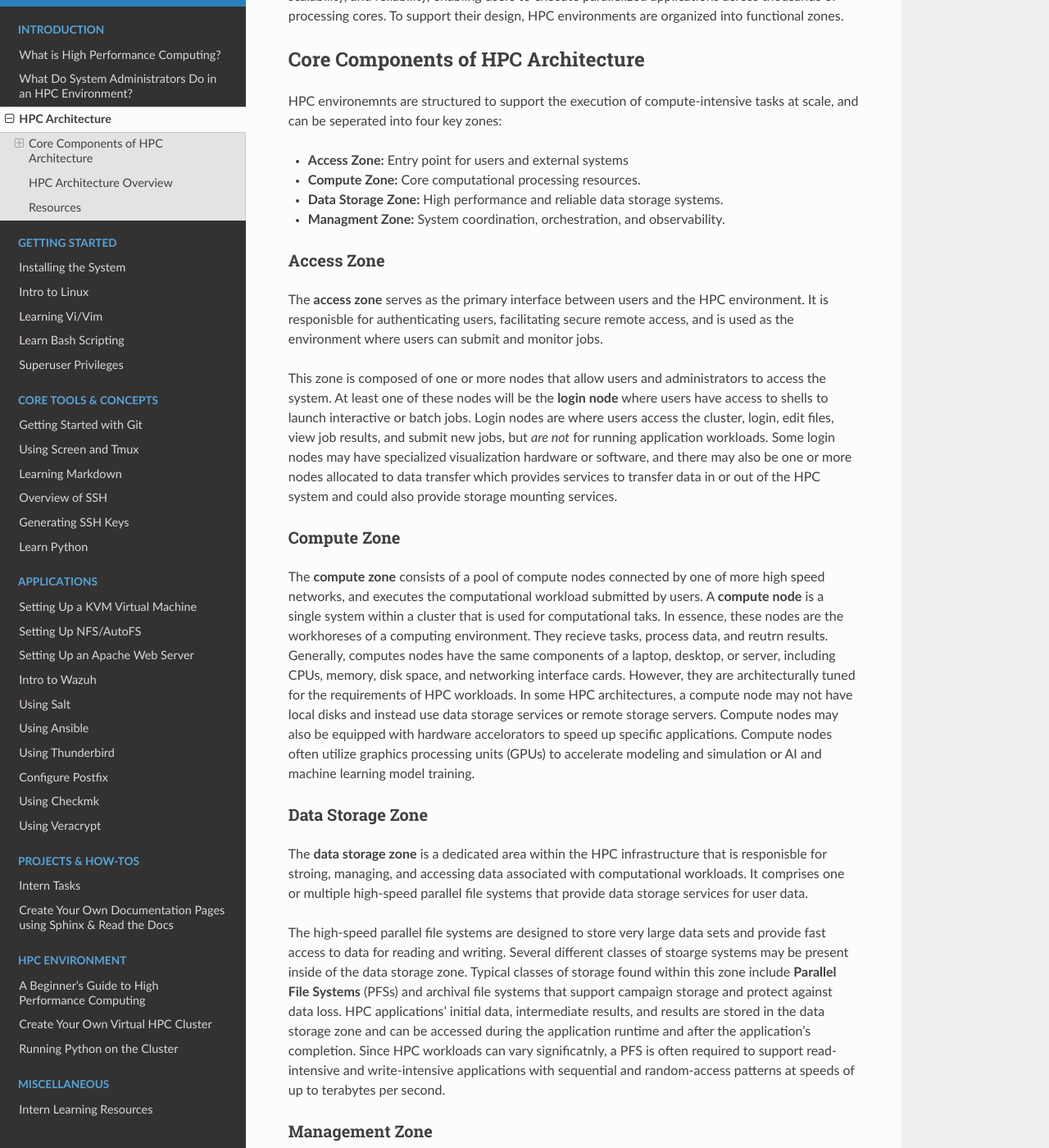
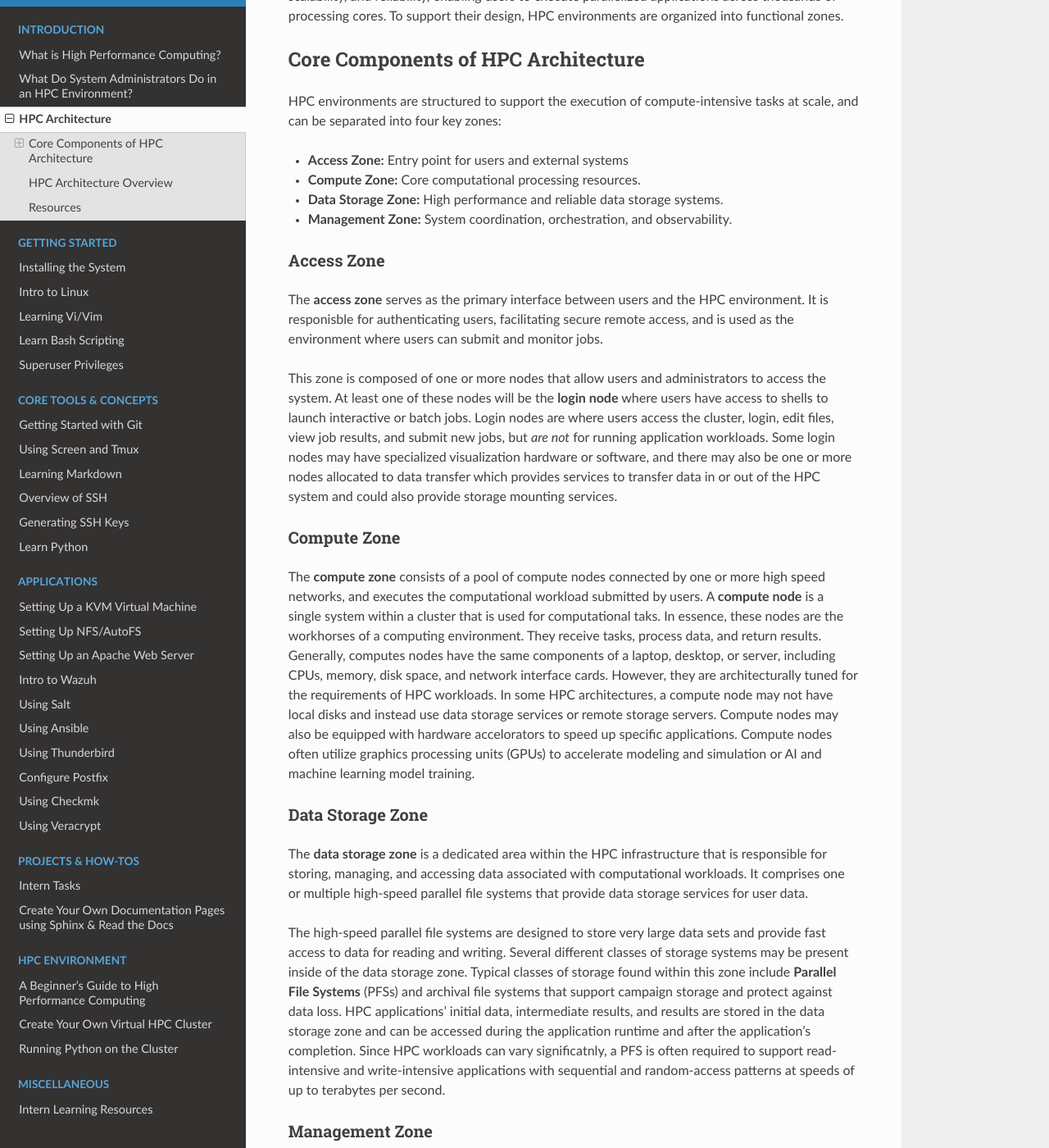
Before and after one commit to TechSquareInc/intern-playbook, a Sphinx documentation site: the page built from docs/source/introduction/hpc-architecture.md, in a window 1280 px wide and 1400 px high, scrolled down 224 px. Shown: the whole window at 82% size. Built offline with Sphinx 7.4.7 and the Read the Docs theme 3.1.0, drawn with Linux system fonts in a browser that asks for light colours; some of the changed text lies outside the part shown.

Commit message:
fix up typos and such in hpc-architecture page

```diff
--- a/docs/source/introduction/hpc-architecture.md
+++ b/docs/source/introduction/hpc-architecture.md
@@ -1,15 +1,15 @@
 # HPC Architecture
 
-HPC architectures typically consist of a collection of interconencted computing resources configured to operate as a unified system. The architecture is designed to maximize performance, scalability, and reliability, enabling users to execute parallelized applications across thousands of processing cores. To support their design, HPC environments are organized into functional zones.
+HPC architectures typically consist of a collection of interconnected computing resources configured to operate as a unified system. The architecture is designed to maximize performance, scalability, and reliability, enabling users to execute parallelized applications across thousands of processing cores. To support their design, HPC environments are organized into functional zones.
 
 ## Core Components of HPC Architecture
 
-HPC environemnts are structured to support the execution of compute-intensive tasks at scale, and can be seperated into four key zones:
+HPC environments are structured to support the execution of compute-intensive tasks at scale, and can be separated into four key zones:
 
 - **Access Zone:** Entry point for users and external systems
 - **Compute Zone:** Core computational processing resources.
 - **Data Storage Zone:** High performance and reliable data storage systems.
-- **Managment Zone:** System coordination, orchestration, and observability.
+- **Management Zone:** System coordination, orchestration, and observability.
 
 ### Access Zone
 
@@ -19,13 +19,13 @@ This zone is composed of one or more nodes that allow users and administrators t
 
 ### Compute Zone
 
-The **compute zone** consists of a pool of compute nodes connected by one of more high speed networks, and executes the computational workload submitted by users. A **compute node** is a single system within a cluster that is used for computational taks. In essence, these nodes are the workhoreses of a computing environment. They recieve tasks, process data, and reutrn results. Generally, computes nodes have the same components of a laptop, desktop, or server, including CPUs, memory, disk space, and networking interface cards. However, they are architecturally tuned for the requirements of HPC workloads. In some HPC architectures, a compute node may not have local disks and instead use data storage services or remote storage servers. Compute nodes may also be equipped with hardware accelorators to speed up specific applications. Compute nodes often utilize graphics processing units (GPUs) to accelerate modeling and simulation or AI and machine learning model training.
+The **compute zone** consists of a pool of compute nodes connected by one or more high speed networks, and executes the computational workload submitted by users. A **compute node** is a single system within a cluster that is used for computational taks. In essence, these nodes are the workhorses of a computing environment. They receive tasks, process data, and return results. Generally, computes nodes have the same components of a laptop, desktop, or server, including CPUs, memory, disk space, and network interface cards. However, they are architecturally tuned for the requirements of HPC workloads. In some HPC architectures, a compute node may not have local disks and instead use data storage services or remote storage servers. Compute nodes may also be equipped with hardware accelorators to speed up specific applications. Compute nodes often utilize graphics processing units (GPUs) to accelerate modeling and simulation or AI and machine learning model training.
 
 ### Data Storage Zone
 
-The **data storage zone** is a dedicated area within the HPC infrastructure that is responisble for stroing, managing, and accessing data associated with computational workloads. It comprises one or multiple high-speed parallel file systems that provide data storage services for user data.
+The **data storage zone** is a dedicated area within the HPC infrastructure that is responsible for storing, managing, and accessing data associated with computational workloads. It comprises one or multiple high-speed parallel file systems that provide data storage services for user data.
 
-The high-speed parallel file systems are designed to store very large data sets and provide fast access to data for reading and writing. Several different classes of stoarge systems may be present inside of the data storage zone. Typical classes of storage found within this zone include **Parallel File Systems** (PFSs) and archival file systems that support campaign storage and protect against data loss. HPC applications' initial data, intermediate results, and results are stored in the data storage zone and can be accessed during the application runtime and after the application's completion. Since HPC workloads can vary significatnly, a PFS is often required to support read-intensive and write-intensive applications with sequential and random-access patterns at speeds of up to terabytes per second.
+The high-speed parallel file systems are designed to store very large data sets and provide fast access to data for reading and writing. Several different classes of storage systems may be present inside of the data storage zone. Typical classes of storage found within this zone include **Parallel File Systems** (PFSs) and archival file systems that support campaign storage and protect against data loss. HPC applications' initial data, intermediate results, and results are stored in the data storage zone and can be accessed during the application runtime and after the application's completion. Since HPC workloads can vary significatnly, a PFS is often required to support read-intensive and write-intensive applications with sequential and random-access patterns at speeds of up to terabytes per second.
 
 ### Management Zone
 
```
